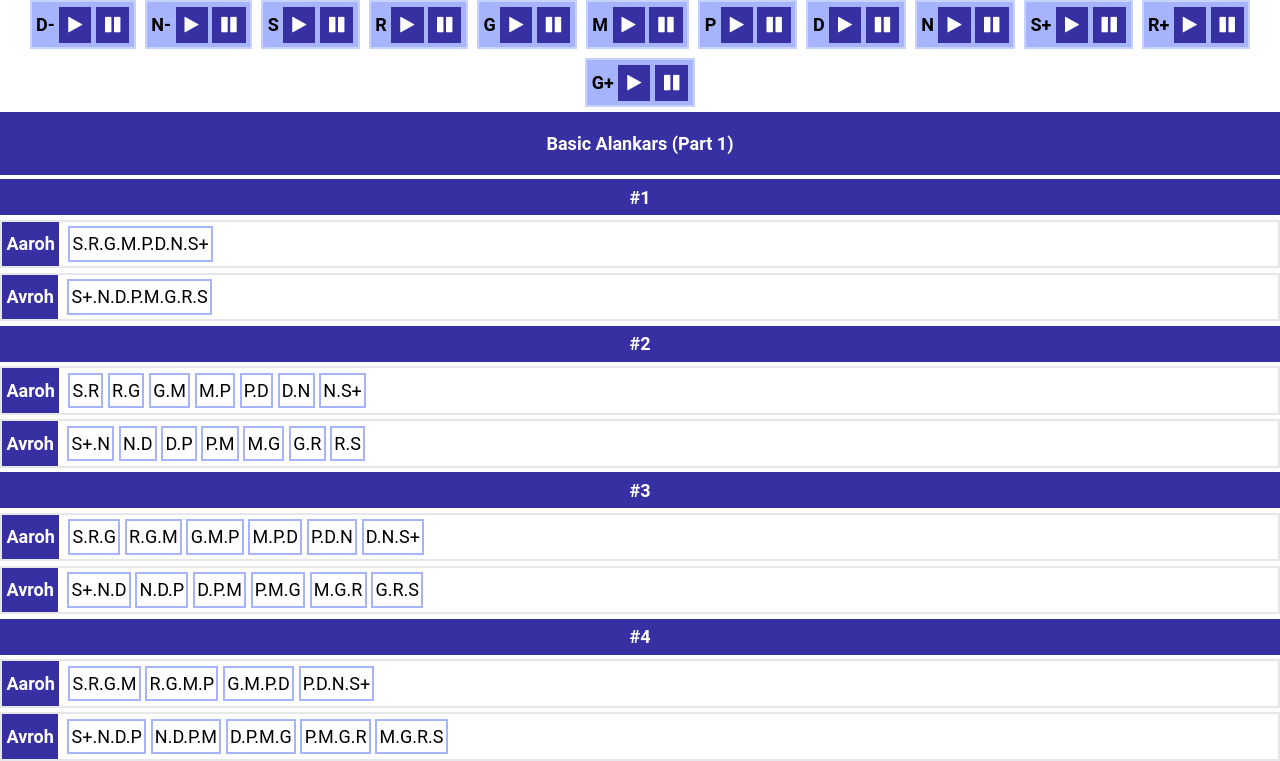
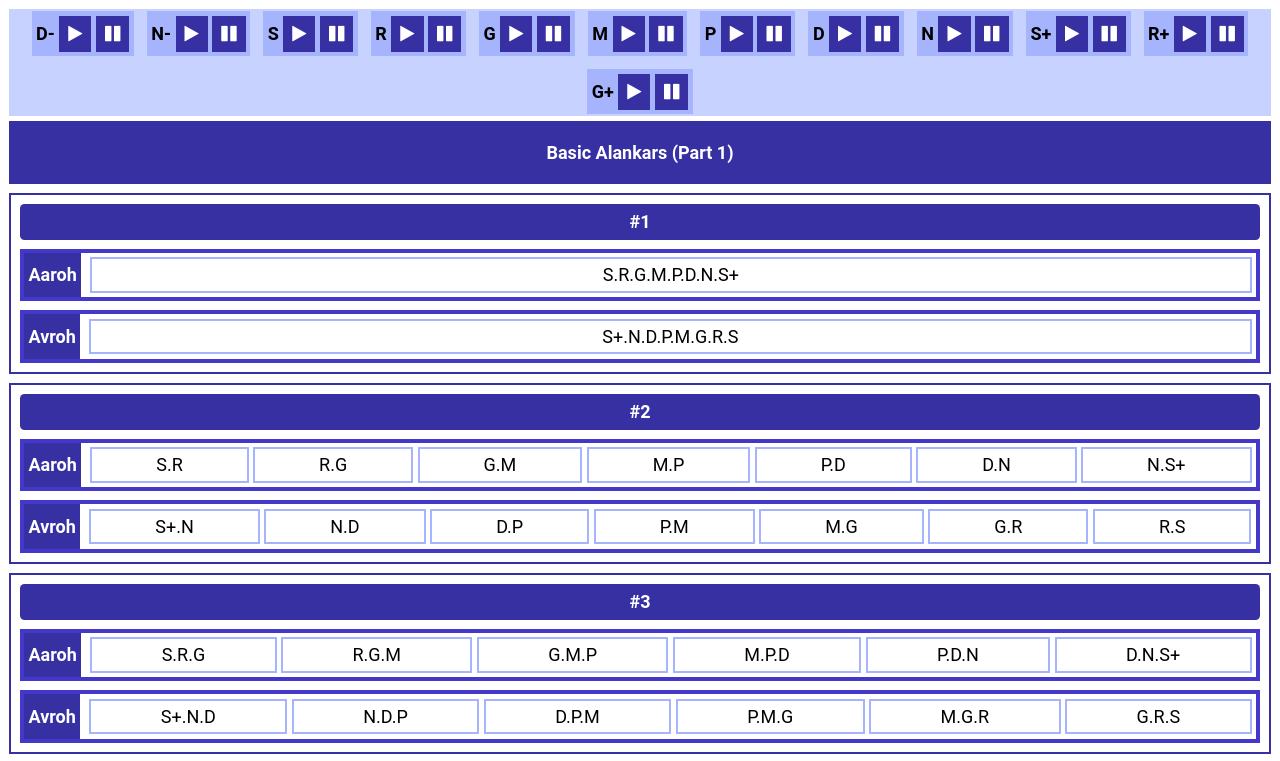
Before and after one commit to iamsushantk/surgyan, a SvelteKit app: page / in a window 1280 px wide. Shown: the top 761 px of the page. Built offline with nearby package versions, Linux system fonts and the light colour scheme.

Commit message:
(fix) Fix styles

```diff
--- a/src/components/Alankar.svelte
+++ b/src/components/Alankar.svelte
@@ -4,8 +4,8 @@
 	import SwarSequence from './SwarSequence.svelte';
 </script>
 
-<div class="flex gap-1 flex-col">
-	<div class="font-bold bg-indigo-800 text-white text-center p-1">
+<div class="flex gap-2 flex-col border-solid border-2 border-indigo-800 p-2">
+	<div class="font-bold bg-indigo-800 rounded text-white text-center p-1">
 		{'#' + alankar.id}
 	</div>
 	{#if alankar.mediaUrl}
--- a/src/components/App.svelte
+++ b/src/components/App.svelte
@@ -6,13 +6,13 @@
 	const swars = 'D-.N-.S.R.G.M.P.D.N.S+.R+.G+'.split('.');
 </script>
 
-<div class="flex flex-col gap-1">
-	<div class="sticky top-0 flex flex-wrap justify-center gap-2">
+<div class="flex flex-col gap-1 p-2">
+	<div class="sticky top-0 flex flex-wrap justify-center gap-2 bg-indigo-200">
 		{#each swars as swar}
 			<Swar {swar} />
 		{/each}
 	</div>
-	<div>
+	<div class="flex flex-col gap-2">
 		{#each lessons as lesson}
 			<Lesson {lesson} />
 		{/each}
--- a/src/components/Lesson.svelte
+++ b/src/components/Lesson.svelte
@@ -3,7 +3,7 @@
 	import Alankar from './Alankar.svelte';
 </script>
 
-<div class="flex gap-1 flex-col">
+<div class="flex gap-2 border-solid border-0 border-indigo-800 flex-col">
 	<div class="p-4 font-bold text-center bg-indigo-800 text-white">{lesson.name}</div>
 	{#each lesson.alankars as alankar}
 		<Alankar {alankar} />
--- a/src/components/SwarSequence.svelte
+++ b/src/components/SwarSequence.svelte
@@ -4,11 +4,11 @@
 	const swarGroups = pattern.split('/') || [];
 </script>
 
-<div class="flex gap-1 border-solid border-2">
+<div class="flex gap-1 border-solid border-4 border-indigo-700">
 	<div class="type p-1 flex bg-indigo-800 text-white font-bold place-items-center">
 		{type}
 	</div>
-	<div class="p-1 flex flex-wrap gap-1">
+	<div class="p-1 flex w-full flex-wrap gap-1">
 		{#each swarGroups as swarGroup}
 			<div class="p-0.5 grow border-solid border-2 border-indigo-300 text-center">
 				{swarGroup}
```
